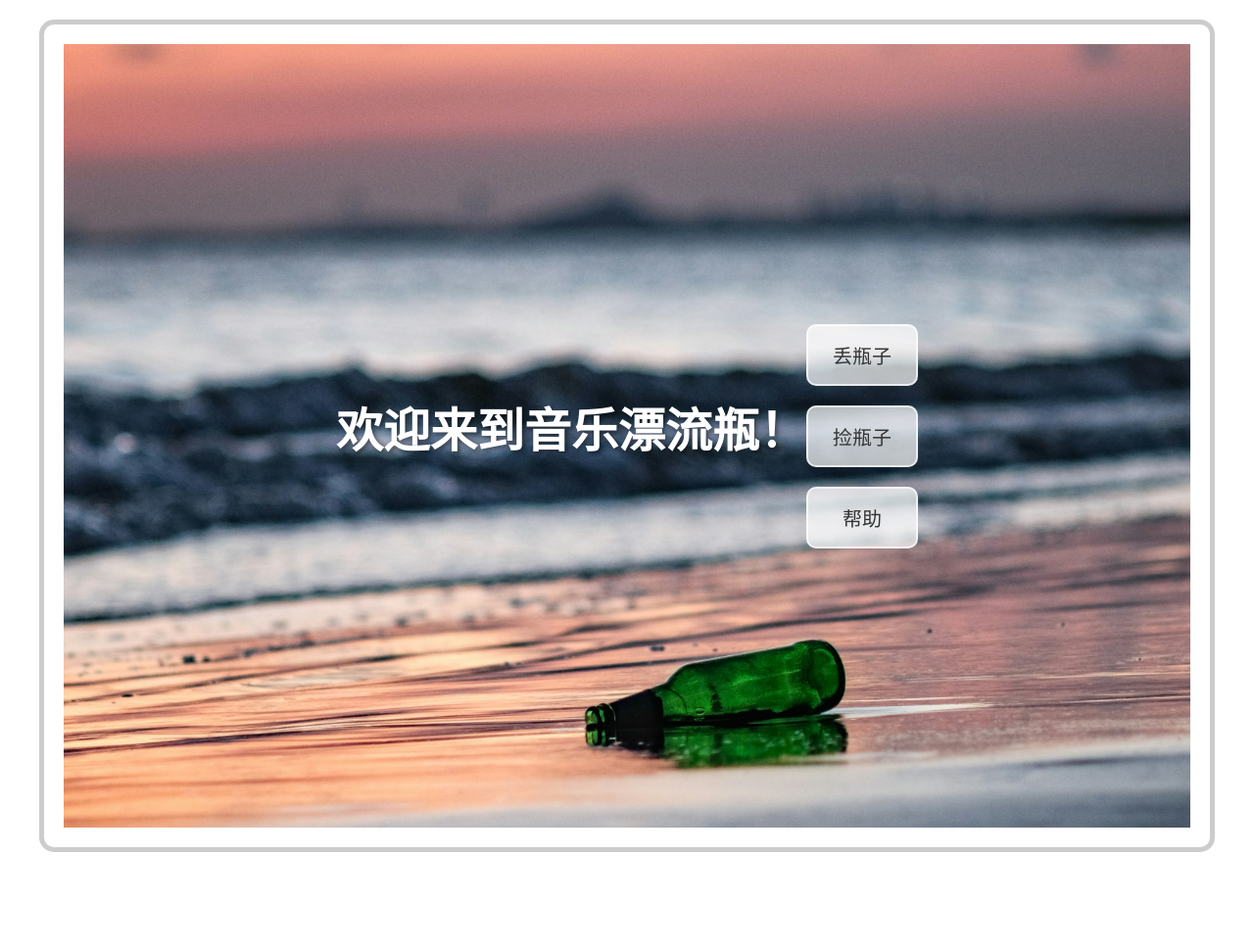
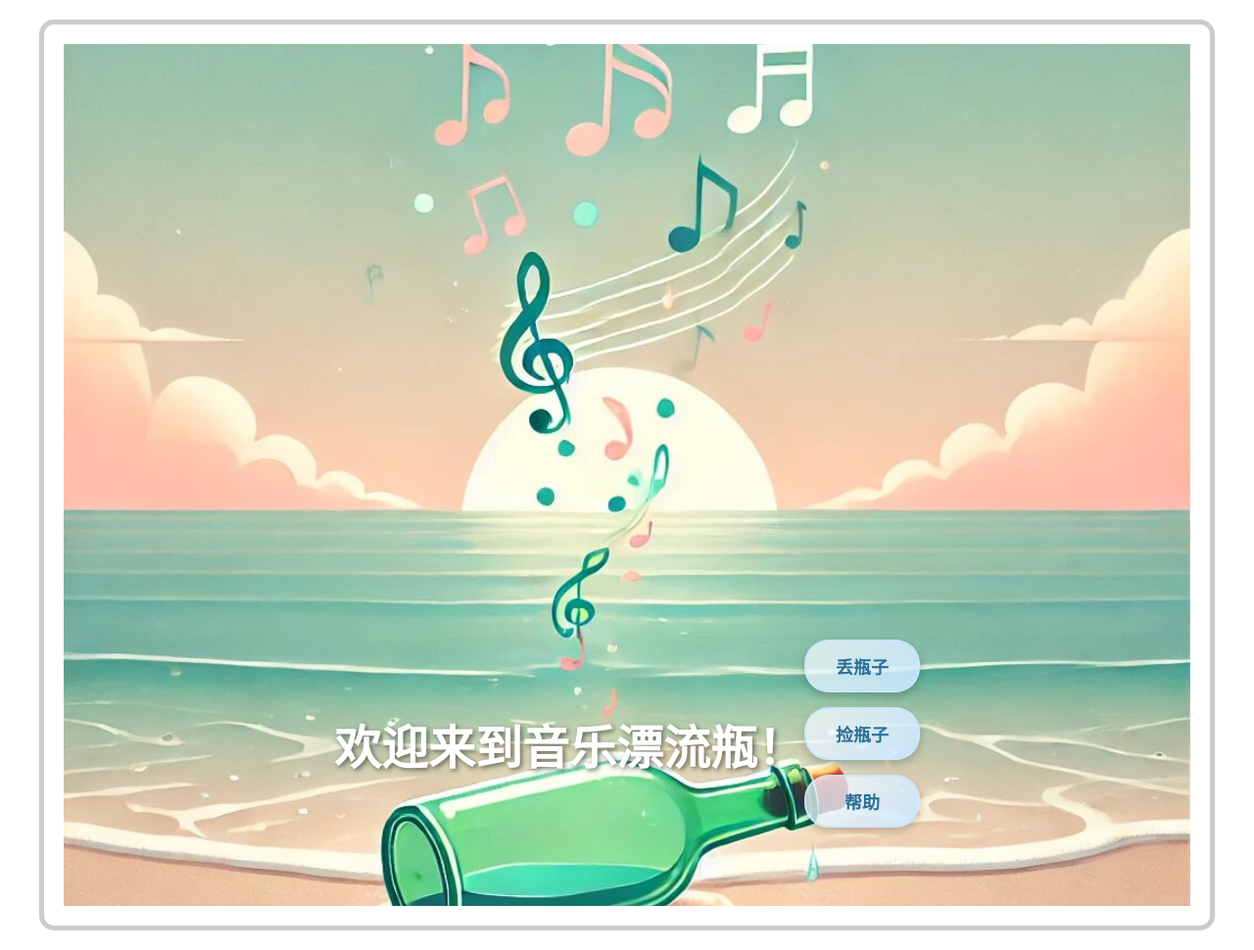
Before and after one commit to Yu560Ai/MusicBottle, a Flask app: page / in a window 1280 px wide. Shown: the whole page at 98% size. Before the commit the page ends 870 px from the top, so only its background shows below. Run offline with Flask 3, Linux system fonts and the light colour scheme.

Commit message:
new background

```diff
--- a/static/styles.css
+++ b/static/styles.css
@@ -34,44 +34,52 @@ body {
     position: relative;
     width: 100%;
     height: 100vh;
-    background-image: url('/static/bottle.jpg');
+    background-image: url('/static/bottle.jpg'); /* 替换为你的背景图路径 */
     background-size: cover;
     background-position: center;
     display: flex;
     justify-content: center;
-    align-items: center;
+    align-items: flex-end; /* 按钮稍微靠下 */
+    text-align: center;
+    padding-bottom: 80px; /* 给按钮和底部增加一些间距 */
+}
+
+/* Button container styles */
+.button-container {
+    display: flex;
+    flex-direction: column;
+    gap: 15px;
     text-align: center;
 }
 
-/* Button container and buttons */
-.button-container {
-    display: flex;
-    flex-direction: column;
-    gap: 20px;
-    text-align: center;
+/* Button styles */
+.button-container button {
+    padding: 12px 30px;
+    font-size: 18px;
+    font-weight: bold;
+    background: linear-gradient(135deg, rgba(255, 255, 255, 0.7), rgba(200, 230, 255, 0.9)); /* 清新渐变背景 */
+    color: #2a6f97; /* 柔和的深蓝绿色 */
+    border: 2px solid rgba(200, 230, 255, 0.8); /* 边框颜色与背景匹配 */
+    border-radius: 25px;
+    cursor: pointer;
+    box-shadow: 0 4px 8px rgba(0, 0, 0, 0.2); /* 轻柔阴影 */
+    transition: transform 0.2s ease, background-color 0.3s ease, box-shadow 0.3s ease;
 }
 
-.button-container button {
-    padding: 15px 25px;
-    font-size: 20px;
-    background-color: rgba(255, 255, 255, 0.7); /* Original style */
-    color: #333;  /* Soft dark text color for contrast */
-    border: 2px solid rgba(255, 255, 255, 0.7); /* Match the button's background */
-    border-radius: 10px;
-    cursor: pointer;
-    transition: transform 0.2s, background-color 0.3s, color 0.3s;
+/* Button hover effects */
+.button-container button:hover {
+    background: linear-gradient(135deg, rgba(255, 255, 255, 0.9), rgba(200, 250, 255, 1)); /* 更亮的渐变 */
+    box-shadow: 0 6px 12px rgba(0, 0, 0, 0.3); /* 增加阴影 */
+    transform: translateY(-3px); /* 悬停时轻微向上移动 */
 }
 
-.button-container button:hover {
-    background-color: rgba(255, 255, 255, 0.9); /* Slightly brighter hover background */
-    color: #000;  /* Darker text on hover */
-    transform: scale(1.05);  /* Subtle scale effect */
+/* Button active effects */
+.button-container button:active {
+    background: linear-gradient(135deg, rgba(180, 210, 230, 0.9), rgba(200, 230, 250, 1)); /* 按下时略深的背景 */
+    box-shadow: 0 2px 6px rgba(0, 0, 0, 0.2); /* 阴影减弱 */
+    transform: translateY(2px); /* 按下时略微下移 */
 }
 
-.button-container button:active {
-    background-color: rgba(200, 200, 200, 0.9); /* Softer pressed effect */
-    color: #222; /* Slightly darker text when pressed */
-}
 
 /* Popup styles */
 .popup {
--- a/templates/index.html
+++ b/templates/index.html
@@ -1,6 +1,7 @@
 <!DOCTYPE html>
 <html lang="zh">
 <head>
+
     <meta charset="UTF-8">
     <meta name="viewport" content="width=device-width, initial-scale=1.0">
     <title>音乐漂流瓶</title>
```
Also changed, not shown: static/bottle.jpg.
